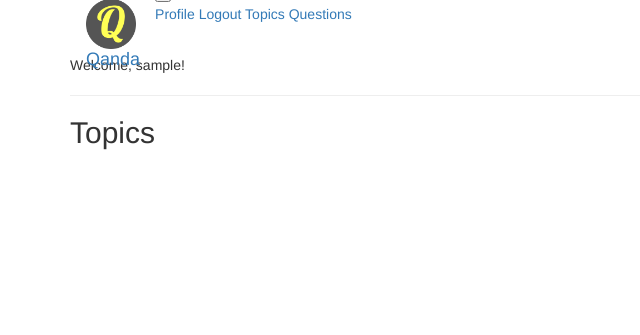
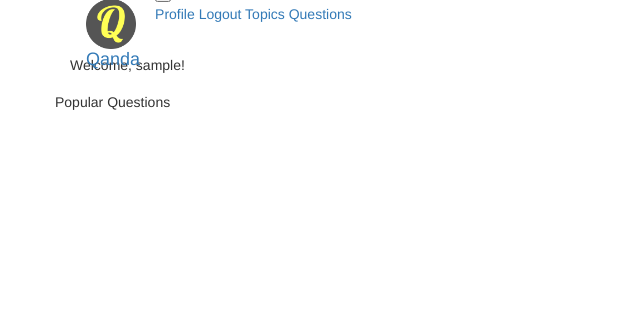
Before and after one commit to abestic/qanda, a Flask app: template app/main/templates/index.html in a window 1280 px wide. Shown: the part 17-352 px from the top of the page, without its empty margins (0-640 px from the left). Run offline with Flask 2, Linux system fonts and the light colour scheme; the template is opened without the code that fills it, so the values that code supplies are empty; the visitor is signed in with stand-in values (Sample User, id 1); data comes from the database, SQL or seed files in the repository; some libraries are stand-ins or nearby versions.

Commit message:
Popular questions widget (#5)
* Added rounded corners to the navbar (main/templates/index.html)
* Pass popular questions query results to main index view (main/routes.py)
* Display a list of popular questions in desc order (main/templates/index.html)

```diff
--- a/app/main/routes.py
+++ b/app/main/routes.py
@@ -12,5 +12,5 @@ from werkzeug.urls import url_parse
 @bp.route('/')
 @bp.route('/index')
 def index():
-  topics = Topic.query.all()
-  return render_template('index.html', title='Home', topics=topics)
+  popular_questions = Question.query.order_by(Question.total_votes.desc()).limit(10)
+  return render_template('index.html', title='Home', popular_questions=popular_questions)
--- a/app/main/templates/base.html
+++ b/app/main/templates/base.html
@@ -16,7 +16,7 @@
 {% block navbar %}
 {{ fontawesome_html() }}
   <div class="container">
-    <nav class="navbar navbar-expand-lg navbar-light bg-light border">
+    <nav class="navbar navbar-expand-lg navbar-light bg-light border rounded">
       <a class="navbar-brand" href="{{ url_for('main.index') }}">
         <img src="{{ url_for('static', filename='logo.png') }}" width="50" class="d-inline-block align-middle" alt="Qanda Logo" loading="lazy" />
         Qanda</a>
--- a/app/main/templates/index.html
+++ b/app/main/templates/index.html
@@ -2,21 +2,35 @@
 
 {% block app_content %}
 
+<div class="card mt-4 border-success">
 {% if current_user.username != null %}
 <p>Welcome, {{ current_user.username }}!</p>
 {% else %}
 <p>Welcome!</p>
 {% endif %}
+</div>
 
-<hr>
 
-<h2>Topics</h2>
-{% for topic in topics %}
-<div>
-  <p>
-    <a href="{{url_for('topics.show', id=topic.id)}}"><strong>{{topic.name }}</strong> - <em>{{ topic.description }}</em></a>
-  </p>
+<div class="row mt-4">
+  <div class="col">
+    <div class="card">
+      <h5 class="card-header">Popular Questions</h5>
+      <div class="card-body">
+        <div class="list-group list-group-flush">
+          {% for q in popular_questions %}
+          <a class="list-group-item d-flex justify-content-between align-items-center list-group-item-action" href="{{ url_for('questions.show', id=q.id) }}">
+            {{ q.text }}<span class="badge badge-secondary badge">{{ q.total_votes }} votes</span>
+          </a>
+          {% endfor %}
+        </div>
+      </div>
+    </div>
+  </div>
+  <div class="col">
+    <div class="card">
+
+    </div>
+  </div>
 </div>
-{% endfor %}
 
 {% endblock %}
```
